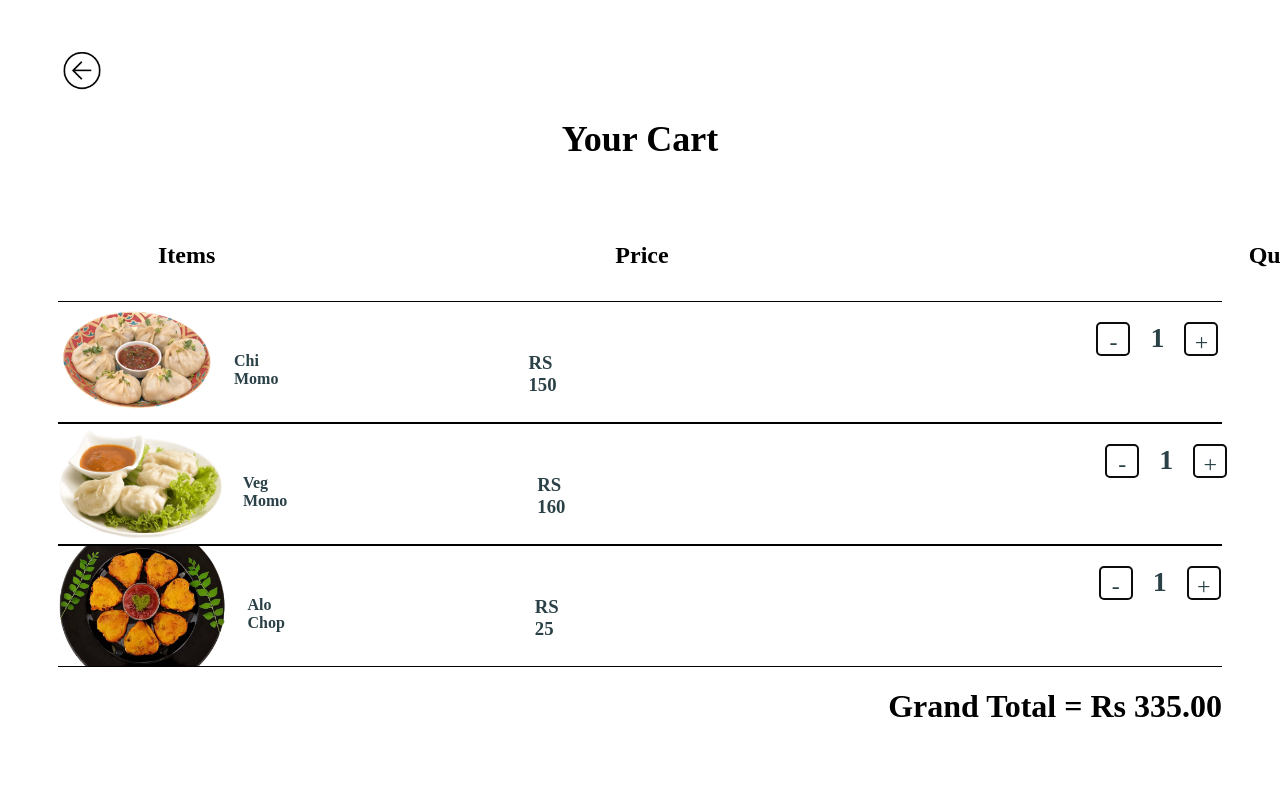
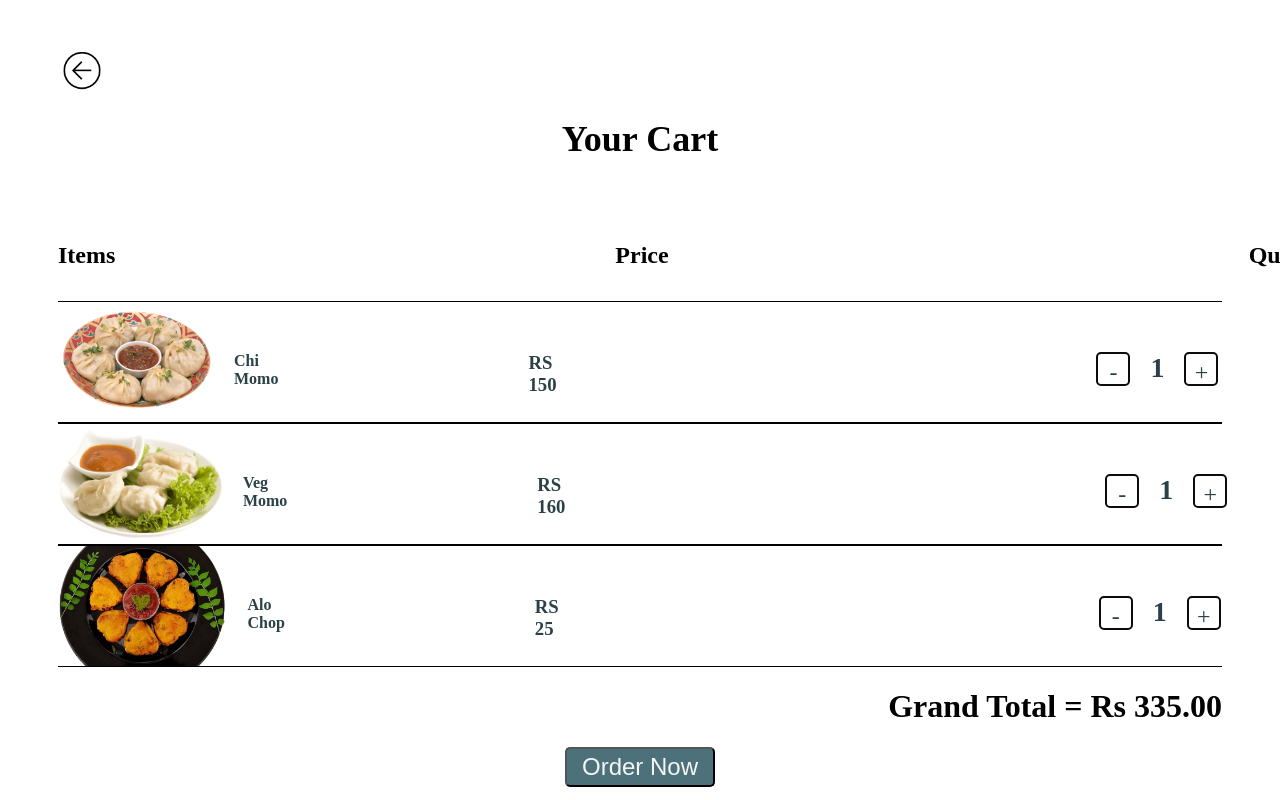
Before and after one commit to shreesty/Kings_Canteen, a React (Vite) app: page /home/shistiiii/Documents/shistii/Kings_Canteen/src/Cart_Page.jsx in a window 1280 px wide. Shown: the top 800 px of the page. Built offline with nearby package versions, Linux system fonts and the light colour scheme; what webfontloader would draw is missing.

Commit message:
Order_now Button

```diff
--- a/src/Cart_Page.jsx
+++ b/src/Cart_Page.jsx
@@ -88,6 +88,9 @@ function Cart_Page() {
 
           <h1 className="Grand_total">Grand Total = Rs {grandTotal.toFixed(2)}</h1>
         </div>
+        <div className="Order_Now">
+              <button>Order Now</button>
+              </div>
       </div>
     </>
   );
--- a/src/Login-Page.css
+++ b/src/Login-Page.css
@@ -248,14 +248,10 @@ flex-direction: column;}
 {
     font-size: 24px;
 }
-.Items_headers > .Item_header
-{
-    margin-left: 100px;
-}
 
 .Items_headers > .Price_header
 {
-    margin-left: 400px;
+    margin-left: 500px;
 }
 
 .Items_headers > .Quantity_header
@@ -302,9 +298,11 @@ flex-direction: column;}
     font-size: 28px;
     font-weight: bold;
 }
-.items > .quant > .btn
+.items > .quant > .btn, .items > .quant > .quantity
 {
     text-align: center;
+    margin-top:50px ;
+
 }
 
 .Total,.item_title,.item_price
@@ -336,3 +334,28 @@ flex-direction: column;}
     list-style: none;
 
 }
+.Order_Now
+{
+    width:100%;
+    display: flex;
+    justify-content: center;
+    align-items: center;
+}
+
+.Order_Now > button
+{
+    height: 40px;
+    width:150px;
+    color:#F5F5F5;
+    text-align: center;
+    background-color:#4d717b;
+    font-size: 24px;
+    border-radius: 5px;
+}
+
+.Order_Now > button:hover
+{
+    color: #F5F5F5;
+    background-color: #2A4147;
+    font-weight: bold;
+}
```
